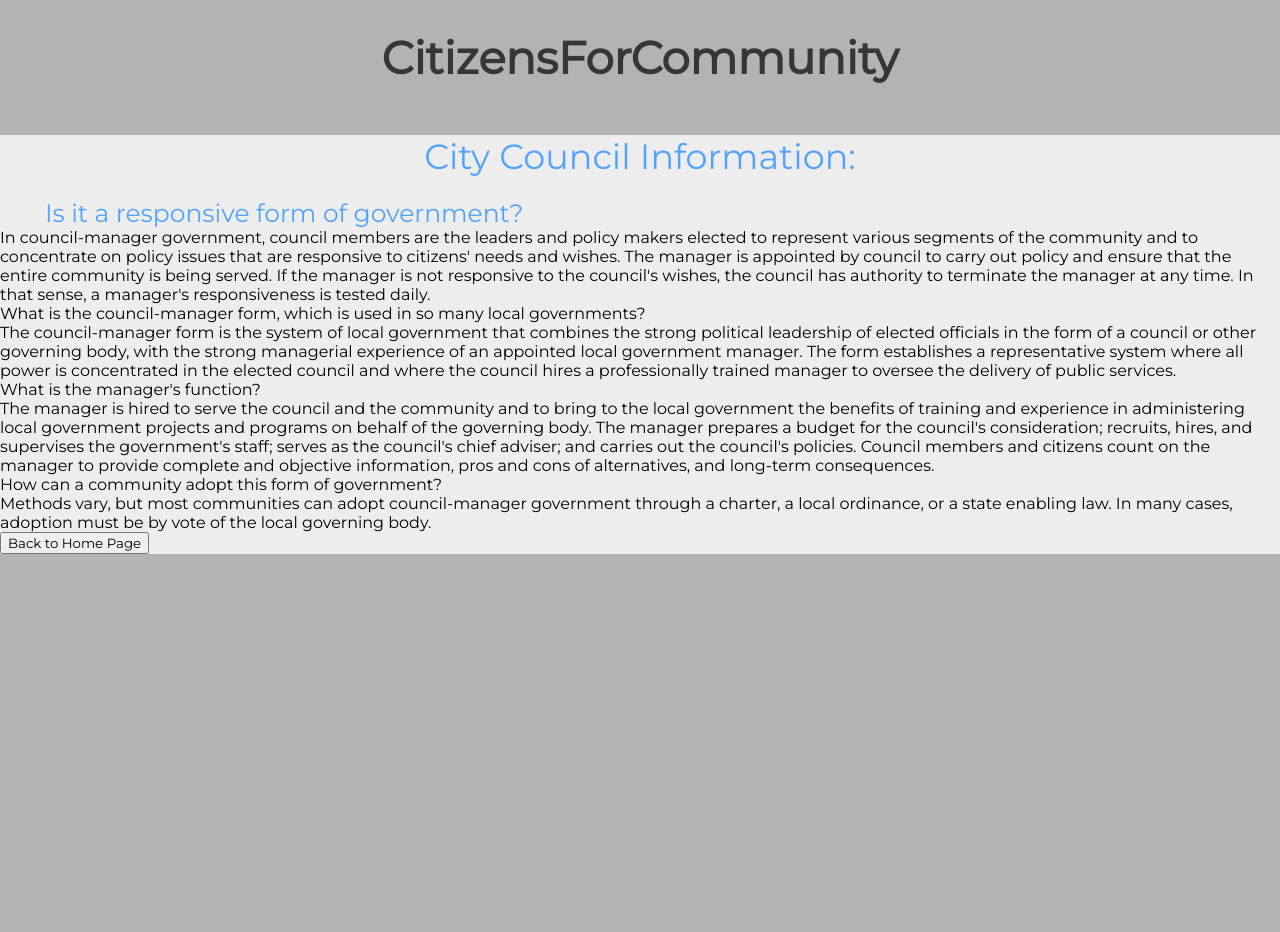
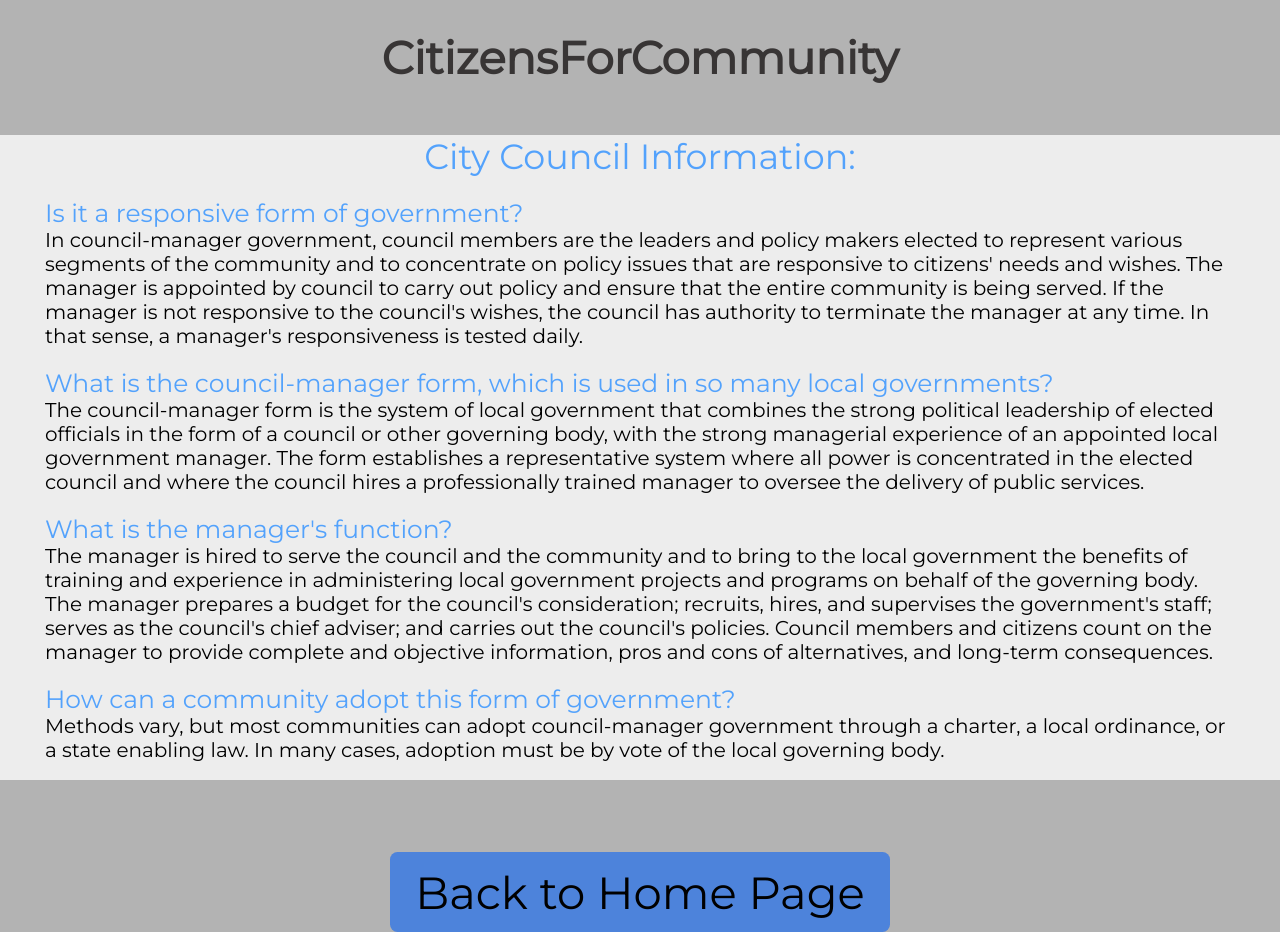
Before and after one commit to puentesca/CSSIProject, a Python web app: template templates/department-info.html in a window 1280 px wide. Before the commit the page ends 554 px from the top, so only its background shows below. Run offline with Jinja, Linux system fonts and the light colour scheme; the template is opened without the code that fills it, so the values that code supplies are empty; some libraries are stand-ins or nearby versions.

Commit message:
Finished Council Information Page

```diff
--- a/styles/department-info.css
+++ b/styles/department-info.css
@@ -30,9 +30,79 @@ body{
   font-size: 35px;
 }
 
+/* QUSTION AND ANSWER 1 */
 #question1{
   color: #53a2fc;
   margin-top: 20px;
   margin-left: 45px;
   font-size: 25px;
 }
+
+#answer1{
+  margin-left: 45px;
+  margin-right: 45px;
+  font-size: 20px;
+}
+
+/* QUSTION AND ANSWER 2 */
+#question2{
+  color: #53a2fc;
+  margin-top: 20px;
+  margin-left: 45px;
+  font-size: 25px;
+}
+
+#answer2{
+  margin-left: 45px;
+  margin-right: 45px;
+  font-size: 20px;
+}
+
+/* QUSTION AND ANSWER 3 */
+#question3{
+  color: #53a2fc;
+  margin-top: 20px;
+  margin-left: 45px;
+  font-size: 25px;
+}
+
+#answer3{
+  margin-left: 45px;
+  margin-right: 45px;
+  font-size: 20px;
+}
+
+/* QUSTION AND ANSWER 4 */
+#question4{
+  color: #53a2fc;
+  margin-top: 20px;
+  margin-left: 45px;
+  font-size: 25px;
+}
+
+#answer4{
+  margin-left: 45px;
+  margin-right: 45px;
+  font-size: 20px;
+}
+
+/* BACK TO HOME BUTTON */
+#back-to-home-page-button:hover{
+  box-shadow: 0 8px 16px 0 rgba(0,0,0,0.2), 0 6px 20px 0 rgba(0,0,0,0.19);
+}
+#back-to-home-page-button{
+  min-height: 80px;
+  min-width: 500px;
+  font-size: 45px;
+  border: 2px #4d83db;
+  background-color: #4d83db;
+  border-radius: 7.5px;
+  text-align: center;
+}
+
+#moveButton{
+  display: flex;
+  justify-content: center;
+  align-items: center;
+
+}
--- a/templates/department-info.html
+++ b/templates/department-info.html
@@ -34,9 +34,10 @@
 
 <!-- FOURTH question AND ANSWER -->
 <div class = "text" id = "question4">How can a community adopt this form of government?</div>
-<div class = "text" id = "answer4">Methods vary, but most communities can adopt council-manager government through a charter, a local ordinance, or a state enabling law. In many cases, adoption must be by vote of the local governing body.</div>
+<div class = "text" id = "answer4">Methods vary, but most communities can adopt council-manager government through a charter, a local ordinance, or a state enabling law. In many cases, adoption must be by vote of the local governing body.</div><br>
 
+</section>
 <!-- BACK TO HOME PAGE BUTTON -->
-<button class = "text" id = "back-to-home-page-button" onclick="window.location.href = '/';">Back to Home Page</button>
+<br><br><br><br><div id = "moveButton"><button class = "text" id = "back-to-home-page-button" onclick="window.location.href = '/';">Back to Home Page</button></div>
   </body>
 </html>
```
